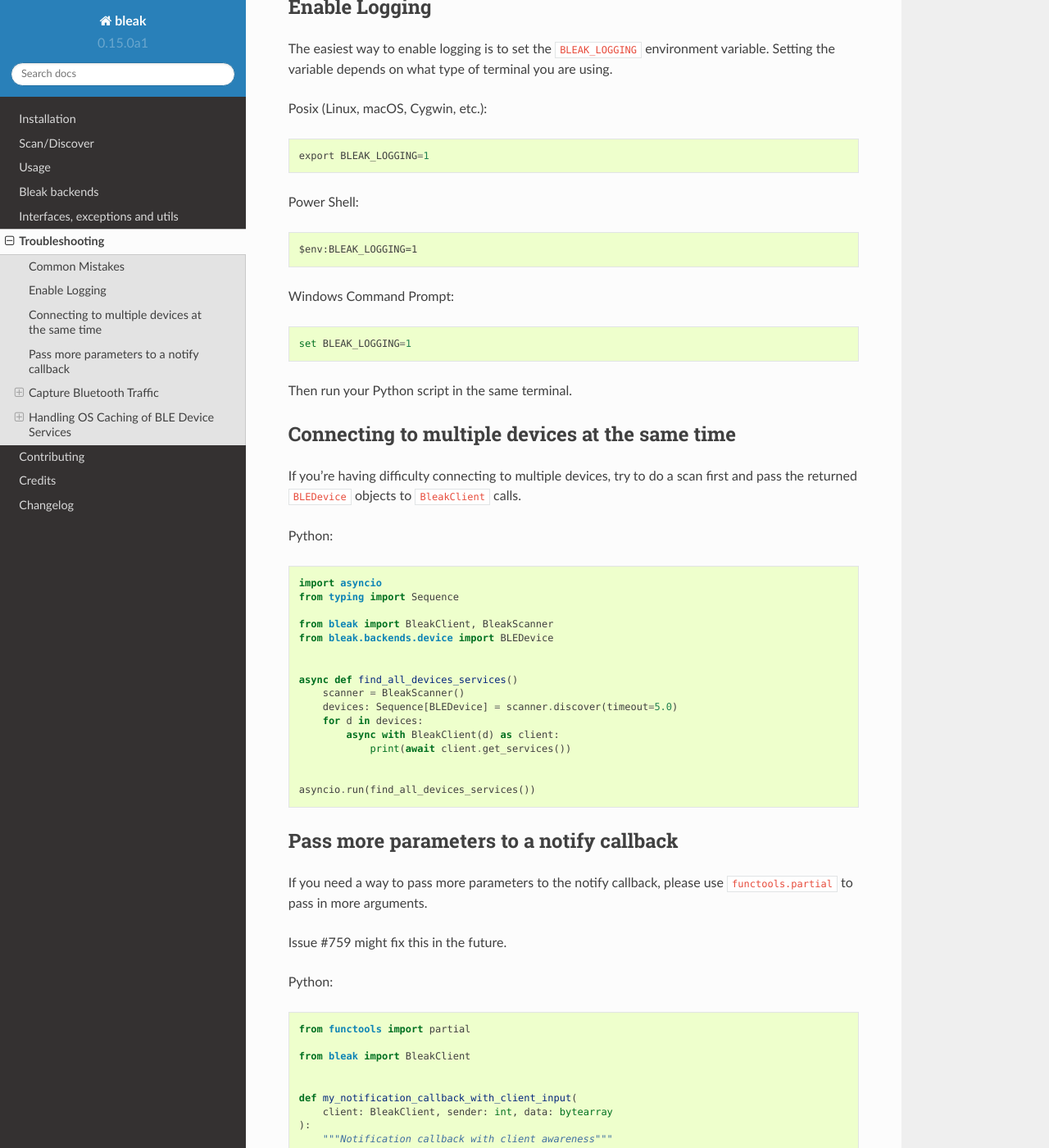
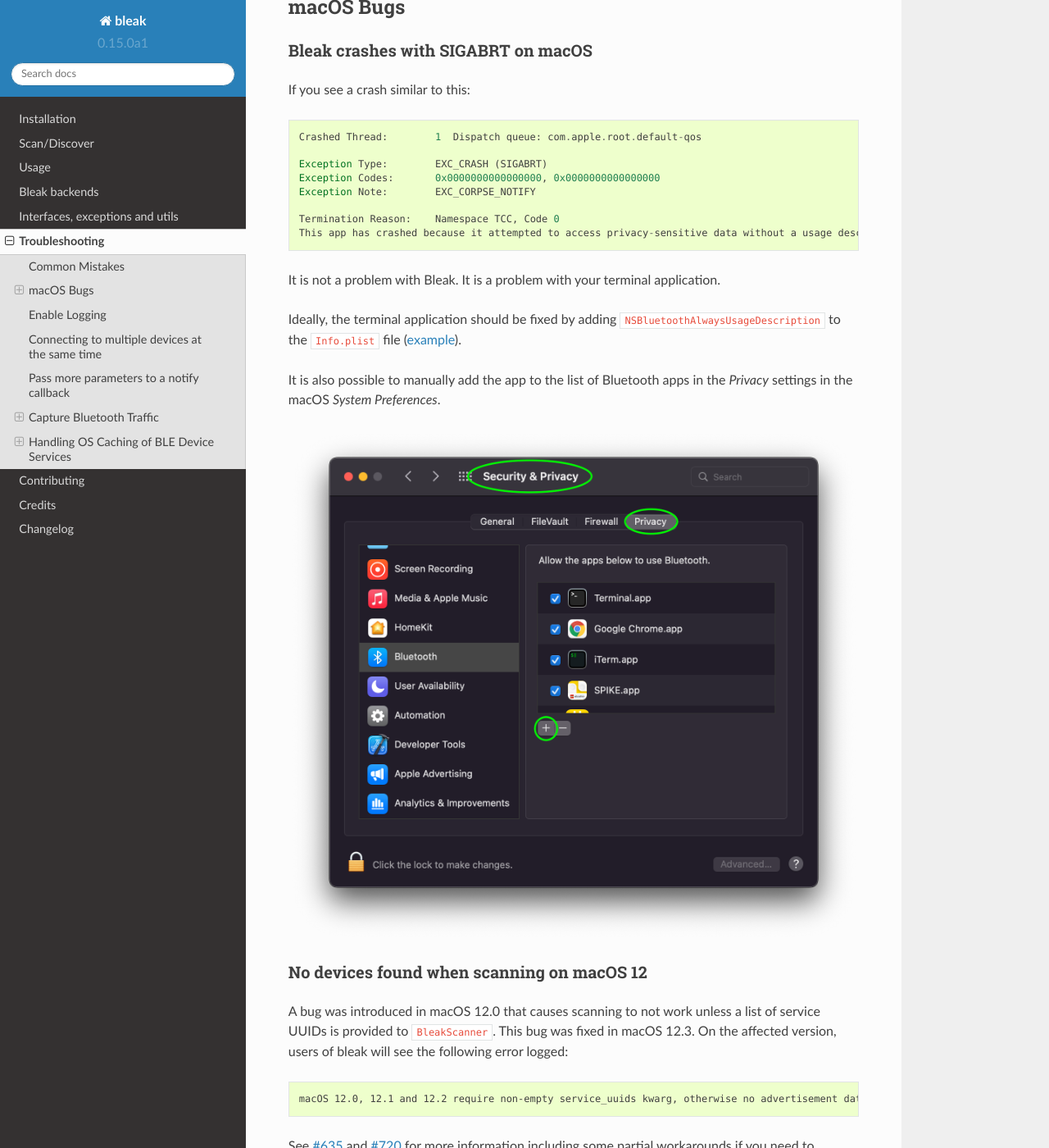
Before and after one commit to hbldh/bleak, a Sphinx documentation site: the page built from docs/troubleshooting.rst, in a window 1280 px wide and 1400 px high, scrolled down 461 px. Shown: the whole window at 82% size. Built offline with Sphinx 7.4.7 and the Read the Docs theme 2.0.0, drawn with Linux system fonts in a browser that asks for light colours; some of the changed text lies outside the part shown.

Commit message:
docs/troubleshooting: common macOS issues
This documents a couple of common macOS issues.

Fixes #768

```diff
--- a/docs/troubleshooting.rst
+++ b/docs/troubleshooting.rst
@@ -15,6 +15,50 @@ crash with an ``ImportError`` similar to::
 
 To fix the error, change the name of the script to something other than ``bleak.py``.
 
+----------
+macOS Bugs
+----------
+
+Bleak crashes with SIGABRT on macOS
+===================================
+
+If you see a crash similar to this::
+
+    Crashed Thread:        1  Dispatch queue: com.apple.root.default-qos
+
+    Exception Type:        EXC_CRASH (SIGABRT)
+    Exception Codes:       0x0000000000000000, 0x0000000000000000
+    Exception Note:        EXC_CORPSE_NOTIFY
+
+    Termination Reason:    Namespace TCC, Code 0
+    This app has crashed because it attempted to access privacy-sensitive data without a usage description. The app's Info.plist must contain an NSBluetoothAlwaysUsageDescription key with a string value explaining to the user how the app uses this data.
+
+It is not a problem with Bleak. It is a problem with your terminal application.
+
+Ideally, the terminal application should be fixed by adding ``NSBluetoothAlwaysUsageDescription``
+to the ``Info.plist`` file (`example <https://github.com/gnachman/iTerm2/pull/457/commits/626068e026ffb958242034129a1974ff87b21a32>`_).
+
+It is also possible to manually add the app to the list of Bluetooth apps in
+the *Privacy* settings in the macOS *System Preferences*.
+
+.. image:: images/macos-privacy-bluetooth.png
+
+
+No devices found when scanning on macOS 12
+==========================================
+
+A bug was introduced in macOS 12.0 that causes scanning to not work unless a
+list of service UUIDs is provided to ``BleakScanner``. This bug was fixed in
+macOS 12.3. On the affected version, users of bleak will see the following
+error logged:
+
+.. code-block:: none
+
+    macOS 12.0, 12.1 and 12.2 require non-empty service_uuids kwarg, otherwise no advertisement data will be received
+
+See `#635 <https://github.com/hbldh/bleak/issues/635>`_ and
+`#720 <https://github.com/hbldh/bleak/issues/720>`_ for more information
+including some partial workarounds if you need to support these macOS versions.
 
 --------------
 Enable Logging
```
Also changed, not shown: docs/images/macos-privacy-bluetooth.png (added).
